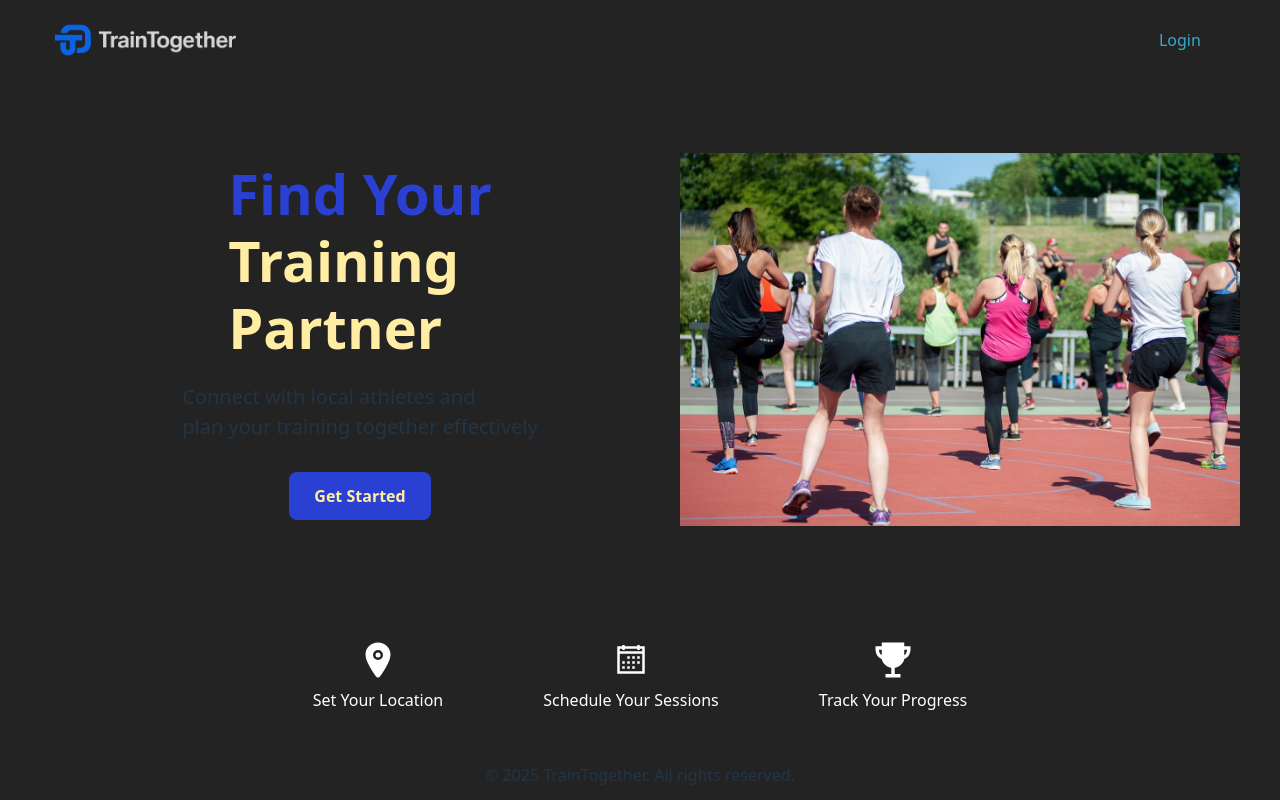
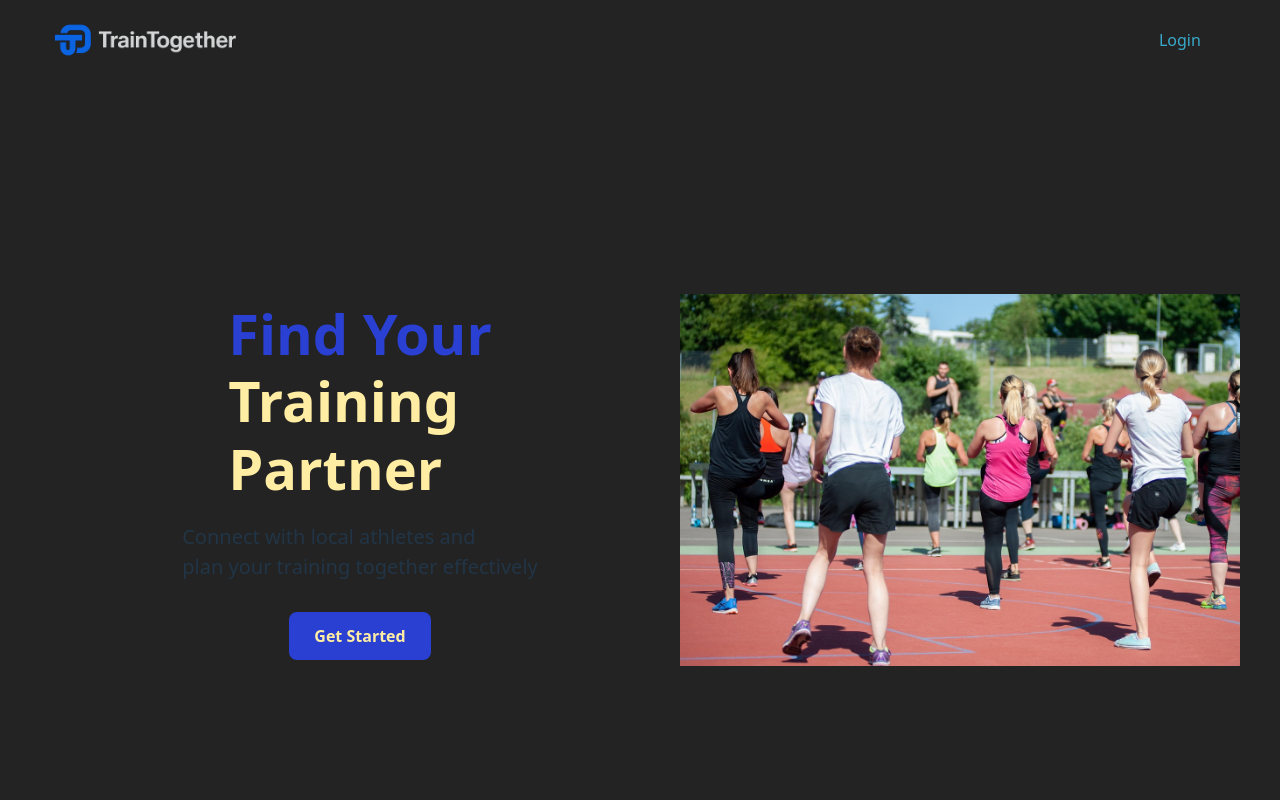
Before and after one commit to kalevlill/trainTogether, a React (Vite) app in the folder frontend/: page / in a window 1280 px wide. Shown: the top 800 px of the page. Built offline with nearby package versions, Linux system fonts and the light colour scheme.

Commit message:
updated the positioning of icon-row at my landing page

```diff
--- a/frontend/src/style/Footer.css
+++ b/frontend/src/style/Footer.css
@@ -4,8 +4,12 @@
   align-items: center;
   width: 100%;
   height: 50px;
+  margin: 0;
   padding: 0;
   text-align: center;
-    padding: 20px;
   box-sizing: border-box;
 }
+.footer p {
+  margin: 0;
+  line-height: 1;
+}
--- a/frontend/src/style/HomePage.css
+++ b/frontend/src/style/HomePage.css
@@ -10,7 +10,7 @@
     justify-content: space-between;
     align-items: center;
     padding: 40px;
-    min-height: calc(100vh - 80);
+    min-height: calc(100vh - 80px);
 }
 
 .partner-text {
@@ -66,8 +66,9 @@
   display: flex;
   justify-content: center;
   gap: 100px;
-  margin-top: 20px;
-  padding: 20px 0;
+  padding: 0;
+  position: relative;
+  top: -40px;
 }
 
 .icon-item {
```
Lines whose indentation alone changed are shown as unchanged.
